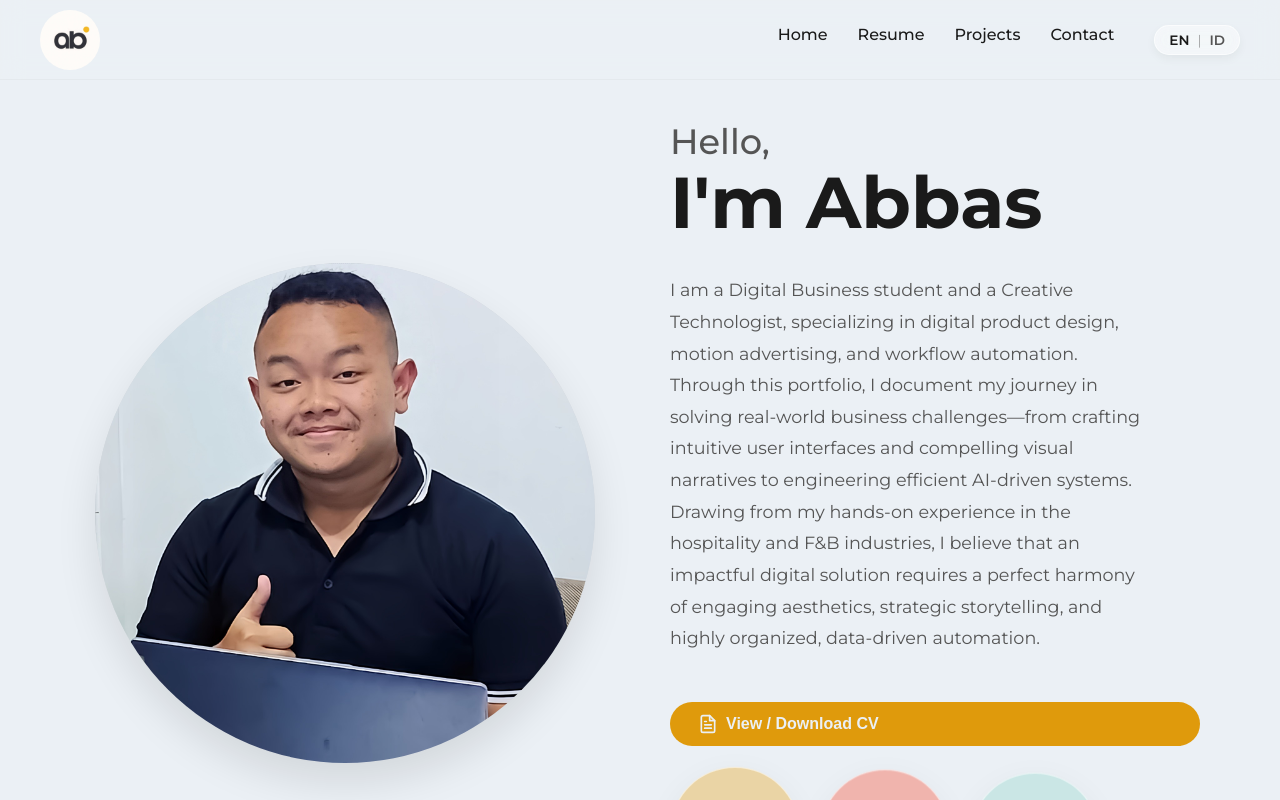
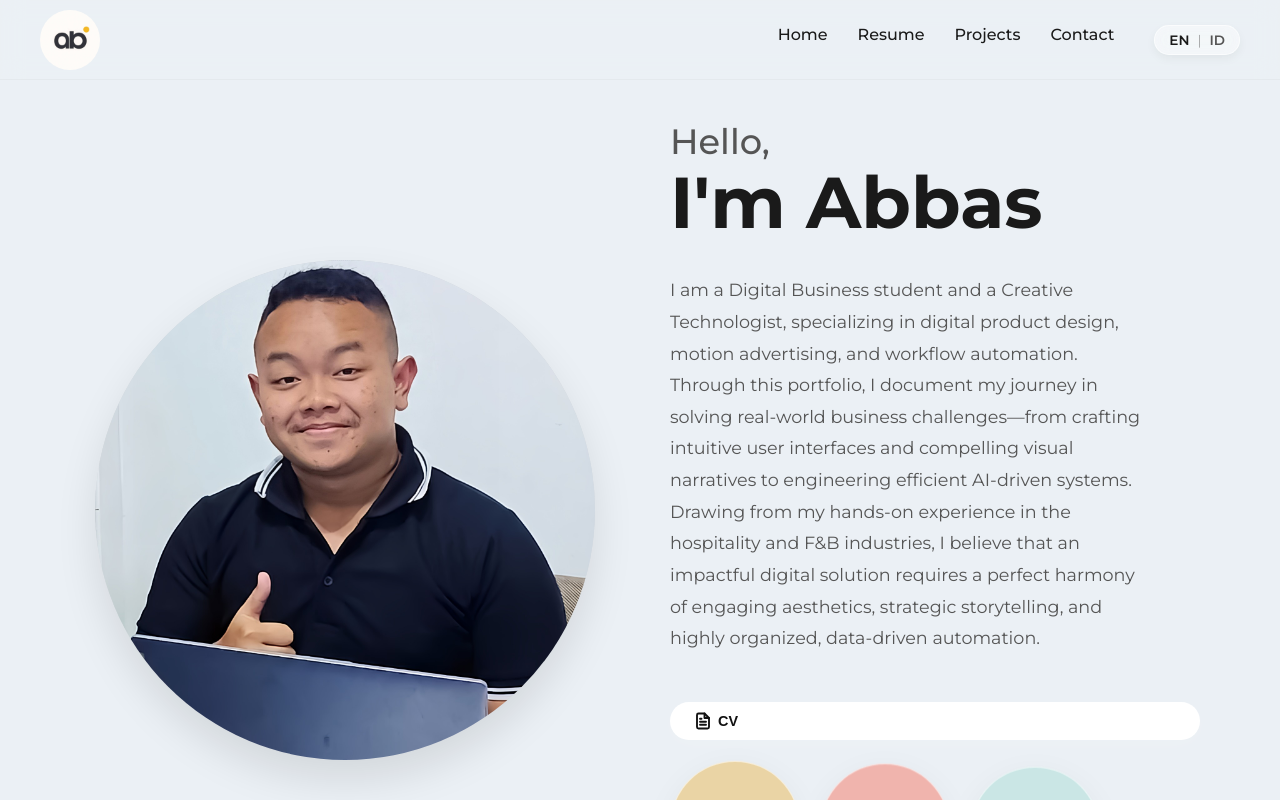
Before and after one commit to Bazzsnack/web-portofolio-abbas, a React (Vite) app: page / in a window 1280 px wide. Shown: the top 800 px of the page. Built offline with nearby package versions, Linux system fonts and the light colour scheme.

Commit message:
fix: resolve empty CVModal data and apply user style feedback for button

```diff
--- a/src/components/CVModal.jsx
+++ b/src/components/CVModal.jsx
@@ -1,14 +1,15 @@
 import React from 'react';
 import { useLanguage } from '../context/LanguageContext';
+import { translations } from '../translations';
 import profileImg from '../assets/asset_abbas/foto_profil.png';
 import './CVModal.css';
 
 export default function CVModal({ isOpen, onClose }) {
-  const { t } = useLanguage();
+  const { lang, t } = useLanguage();
 
   if (!isOpen) return null;
 
-  const cv = t('cv') || {};
+  const cv = translations[lang]?.cv || {};
   const skills = cv.skills || [];
   const experiences = cv.experiences || [];
   const education = cv.education || [];
--- a/src/pages/Home.jsx
+++ b/src/pages/Home.jsx
@@ -30,24 +30,26 @@
           <button
             onClick={() => setIsCvOpen(true)}
             className="action-btn slide-up"
+            title="View or Print CV"
             style={{
               marginBottom: '30px',
-              padding: '12px 28px',
+              padding: '10px 24px',
               borderRadius: '30px',
-              backgroundColor: 'var(--color-resume)',
-              color: 'var(--bg-primary)',
+              backgroundColor: '#ffffff',
+              color: '#111111',
               border: 'none',
-              fontWeight: 'bold',
-              fontSize: '1rem',
+              fontWeight: '800',
+              fontSize: '0.9rem',
               cursor: 'pointer',
               display: 'inline-flex',
               alignItems: 'center',
-              gap: '8px',
-              animationDelay: '0.4s'
+              gap: '6px',
+              animationDelay: '0.4s',
+              boxShadow: '0 4px 20px rgba(255,255,255,0.15)'
             }}
           >
-            <svg width="20" height="20" viewBox="0 0 24 24" fill="none" stroke="currentColor" strokeWidth="2" strokeLinecap="round" strokeLinejoin="round"><path d="M14 2H6a2 2 0 0 0-2 2v16a2 2 0 0 0 2 2h12a2 2 0 0 0 2-2V8z"></path><polyline points="14 2 14 8 20 8"></polyline><line x1="16" y1="13" x2="8" y2="13"></line><line x1="16" y1="17" x2="8" y2="17"></line><polyline points="10 9 9 9 8 9"></polyline></svg>
-            View / Download CV
+            <svg width="18" height="18" viewBox="0 0 24 24" fill="none" stroke="currentColor" strokeWidth="2.5" strokeLinecap="round" strokeLinejoin="round"><path d="M14 2H6a2 2 0 0 0-2 2v16a2 2 0 0 0 2 2h12a2 2 0 0 0 2-2V8z"></path><polyline points="14 2 14 8 20 8"></polyline><line x1="16" y1="13" x2="8" y2="13"></line><line x1="16" y1="17" x2="8" y2="17"></line><polyline points="10 9 9 9 8 9"></polyline></svg>
+            CV
           </button>
 
           <div className="navigation-buttons">
```
